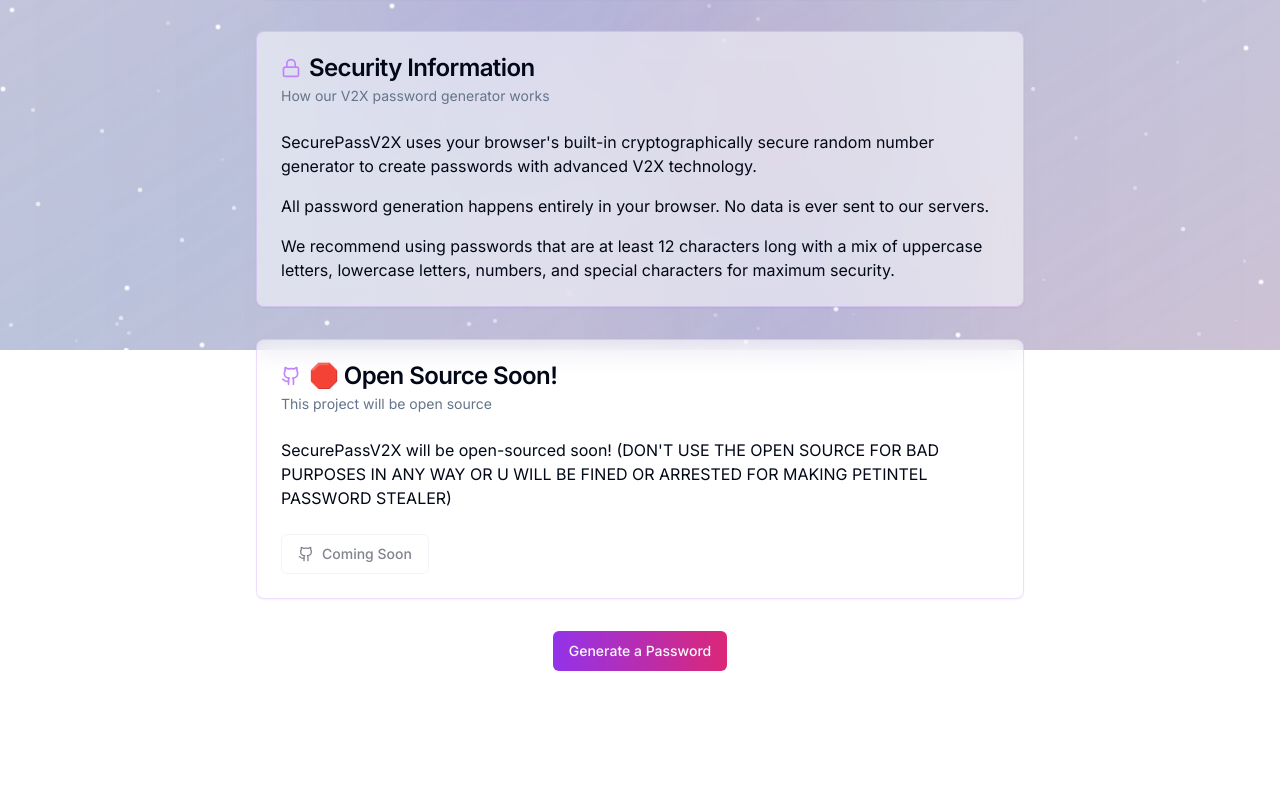
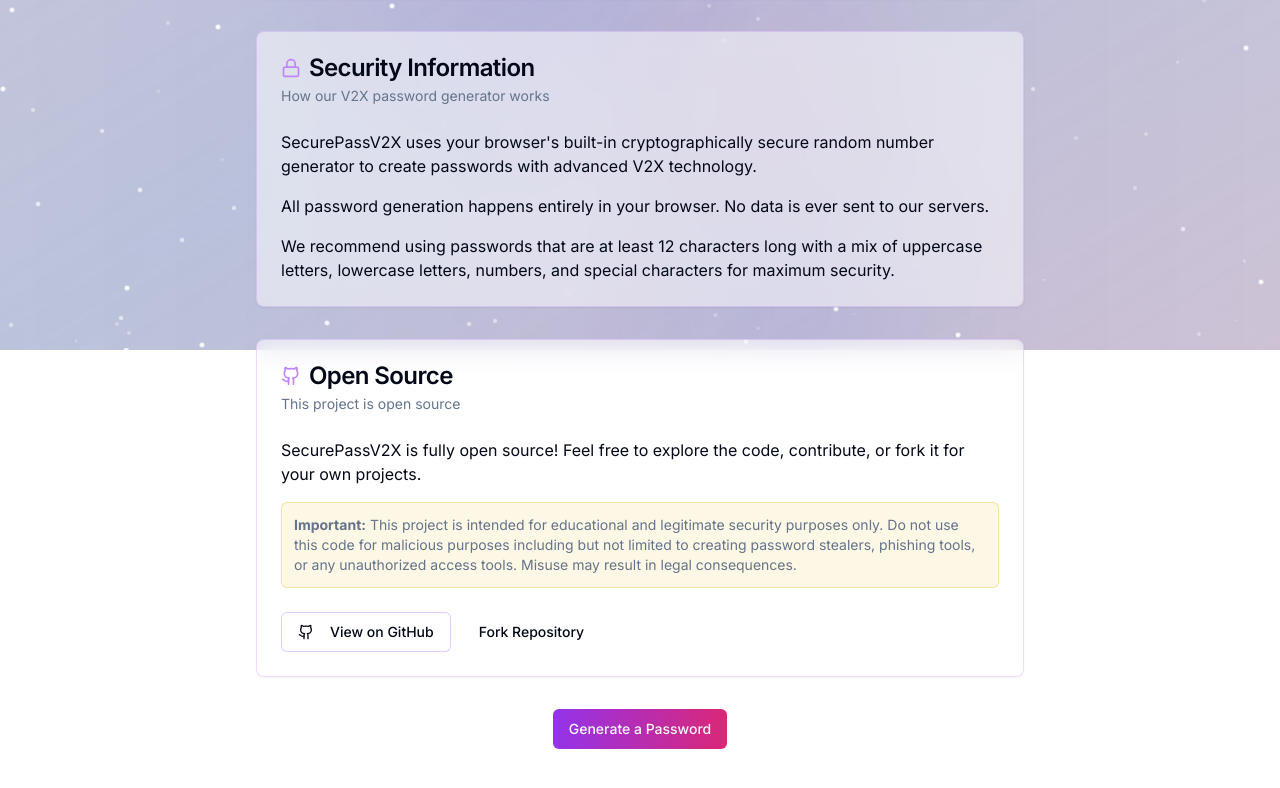
Before and after one commit to xz1o/SecurePassV2X, a Next.js app: page /disclaimer in a window 1280 px wide. Shown: the part 450-1238 px from the top of the page. Before the commit the page ends 1169 px from the top, so only its background shows below. Built offline with nearby package versions, Linux system fonts and the light colour scheme.

Commit message:
feat: update disclaimer page to reflect open source status
Change title, update description, add active buttons, add warning notice, and update GitHub links.

Co-authored-by: zrn <159936961+xz1o@users.noreply.github.com>

```diff
--- a/app/disclaimer/page.tsx
+++ b/app/disclaimer/page.tsx
@@ -62,22 +62,32 @@ export default function DisclaimerPage() {
         <Card className="bg-background/50 backdrop-blur-md border-purple-500/20">
           <CardHeader>
             <CardTitle className="flex items-center gap-2">
-              <Github className="h-5 w-5 text-purple-400" />🛑 Open Source Soon!
+              <Github className="h-5 w-5 text-purple-400" />
+              Open Source
             </CardTitle>
-            <CardDescription>This project will be open source</CardDescription>
+            <CardDescription>This project is open source</CardDescription>
           </CardHeader>
-          <CardContent>
+          <CardContent className="space-y-4">
             <p>
-              SecurePassV2X will be open-sourced soon! (DON'T USE THE OPEN SOURCE FOR BAD PURPOSES IN ANY WAY OR U WILL
-              BE FINED OR ARRESTED FOR MAKING PETINTEL PASSWORD STEALER)
+              SecurePassV2X is fully open source! Feel free to explore the code, contribute, or fork it for your own projects.
+            </p>
+            <p className="text-sm text-muted-foreground bg-yellow-500/10 border border-yellow-500/30 rounded-md p-3">
+              <strong>Important:</strong> This project is intended for educational and legitimate security purposes only.
+              Do not use this code for malicious purposes including but not limited to creating password stealers,
+              phishing tools, or any unauthorized access tools. Misuse may result in legal consequences.
             </p>
           </CardContent>
-          <CardFooter>
-            <Button variant="outline" disabled className="opacity-50 cursor-not-allowed">
-              <span className="flex items-center gap-2">
-                <Github className="h-4 w-4" />
-                Coming Soon
-              </span>
+          <CardFooter className="flex gap-3">
+            <Button asChild variant="outline" className="border-purple-500/30 hover:bg-purple-500/10">
+              <a href="https://github.com/yourusername/securepassv2x" target="_blank" rel="noopener noreferrer">
+                <Github className="h-4 w-4 mr-2" />
+                View on GitHub
+              </a>
+            </Button>
+            <Button asChild variant="ghost" className="hover:bg-purple-500/10">
+              <a href="https://github.com/yourusername/securepassv2x/fork" target="_blank" rel="noopener noreferrer">
+                Fork Repository
+              </a>
             </Button>
           </CardFooter>
         </Card>
```
